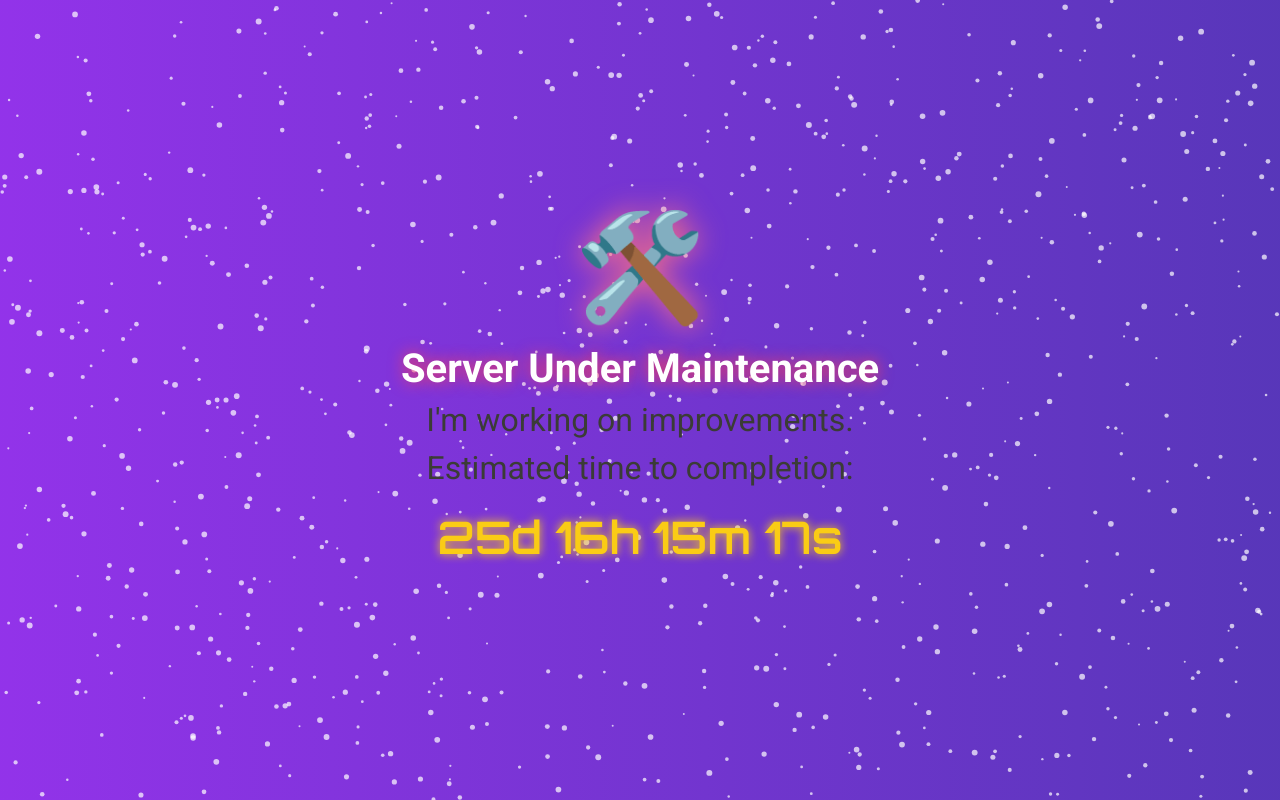
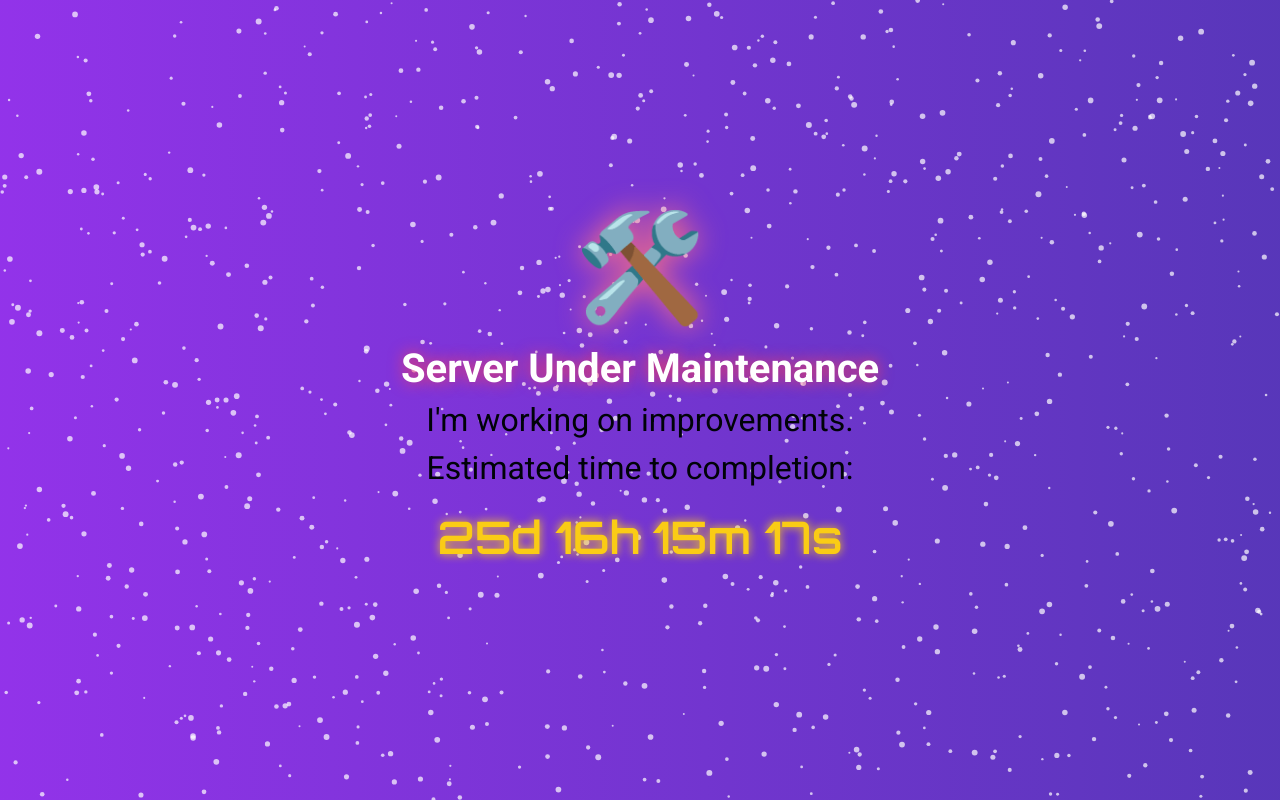
Before and after one commit to Partha714/Server-maintainance, a plain HTML site: page index.html in a window 1280 px wide. Drawn offline with Linux system fonts and the light colour scheme.

Commit message:
Update style.css

```diff
--- a/style.css
+++ b/style.css
@@ -30,7 +30,7 @@ h1 {
 p {
   margin: 0.3em;
   font-size: 2em;
-  color: rgb(59, 60, 54);
+  color: rgb(0, 3, 8);
 }
 #timer {
   font-family: 'Orbitron', sans-serif;
```
